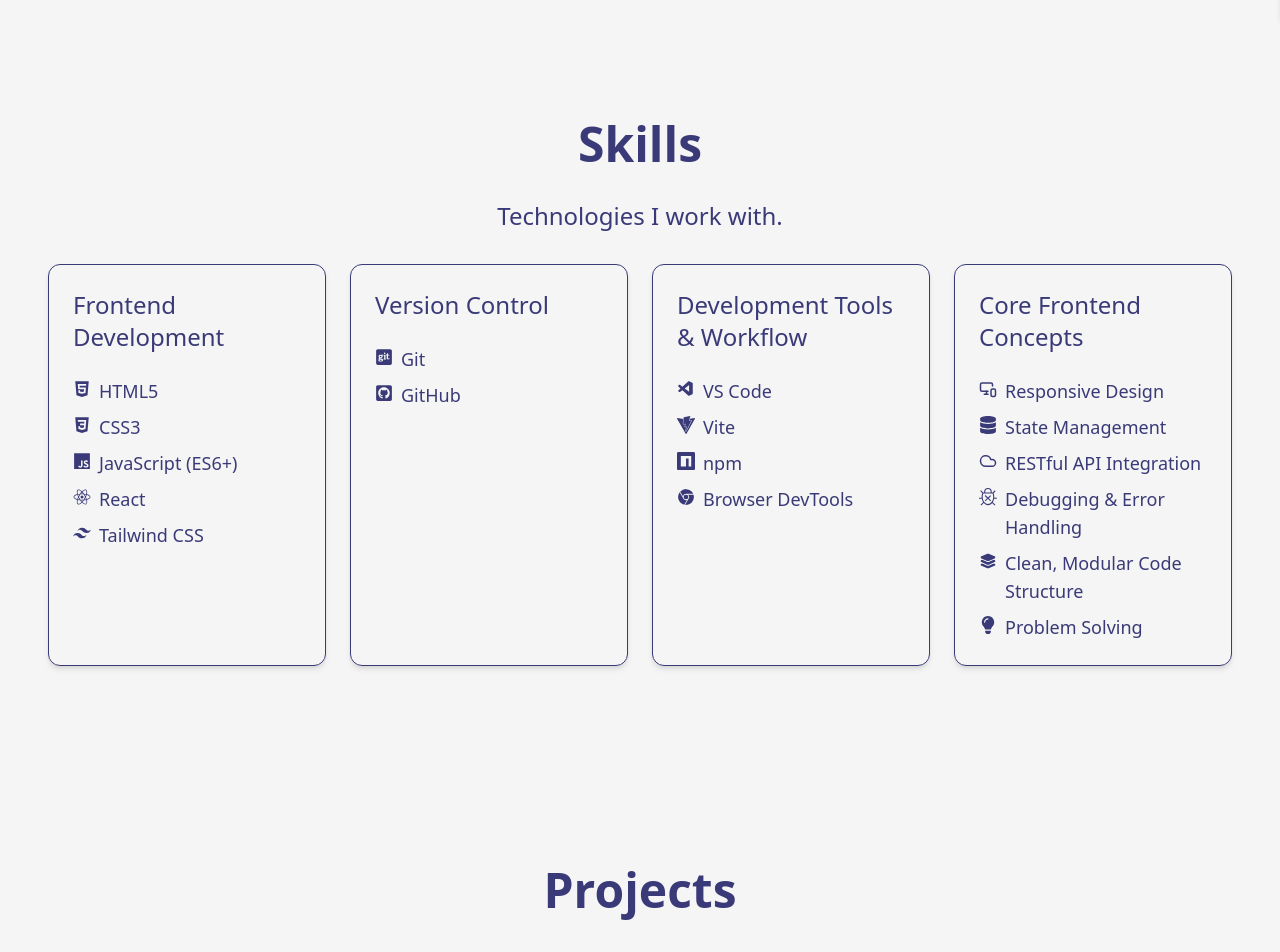
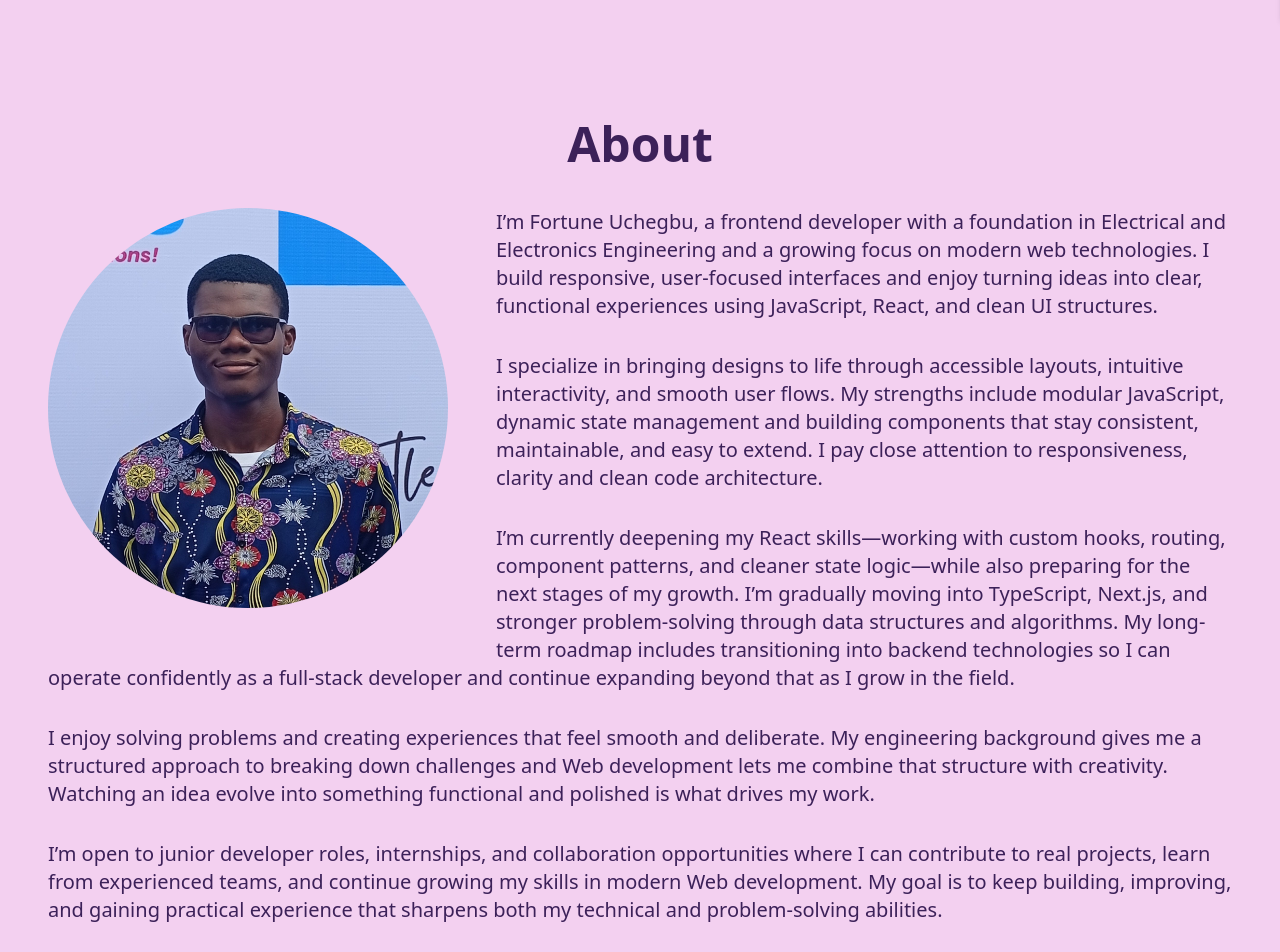
Before and after one commit to Fortune-Uchegbu/portfolio-website, a React (Vite) app: page / in a window 1280 px wide. Shown: the part 780-1732 px from the top of the page. Built offline with nearby package versions, Linux system fonts and the light colour scheme.

Commit message:
feat: add resume PDF, enhance About section with profile image and detailed description, and improve Contact form styling

```diff
--- a/src/App.jsx
+++ b/src/App.jsx
@@ -93,7 +93,7 @@
       handleResumeDownload={handleResumeDownload}
       />
       <main>
-        <About />
+        <About width={width} />
         <Skills />
         <Projects />
         <Contact />
--- a/src/sections/About.jsx
+++ b/src/sections/About.jsx
@@ -1,6 +1,32 @@
-const About = () => {
+import {Wrapper, SecHeading} from '../components';
+import paddings  from '../styles/paddingProgression.js';
+import ProfileImg from "../assets/images/ProfileHeadshot.jpg";
+
+const About = ({width}) => {
   return (
-    <section id="about"></section>
+    <section id="about">
+      <Wrapper classes={`flex flex-col text-medium lg:text-xl items-center gap-y-10 ${paddings.secheight}`}>
+        <SecHeading title ={'About'} />
+        <div className={width < 1024 ? 'flex flex-col items-center' : ''}>
+          <img className='lg:float-left w-[400px] aspect-auto rounded-full lg:mr-12 mb-12 ' src={ProfileImg} alt="Profile-Headshot" />
+          <p className="text-start lg:mb-8 aboutMe">
+            I’m Fortune Uchegbu, a frontend developer with a foundation in Electrical and Electronics Engineering and a growing focus on modern web technologies. I build responsive, user-focused interfaces and enjoy turning ideas into clear, functional experiences using JavaScript, React, and clean UI structures.
+          </p>
+          <p className="text-start lg:mb-8 whatIDo">
+            I specialize in bringing designs to life through accessible layouts, intuitive interactivity, and smooth user flows. My strengths include modular JavaScript, dynamic state management and building components that stay consistent, maintainable, and easy to extend. I pay close attention to responsiveness, clarity and clean code architecture.
+          </p>
+          <p className="text-start lg:mb-8 whatI'mOnCurrenlty">
+            I’m currently deepening my React skills—working with custom hooks, routing, component patterns, and cleaner state logic—while also preparing for the next stages of my growth. I’m gradually moving into TypeScript, Next.js, and stronger problem-solving through data structures and algorithms. My long-term roadmap includes transitioning into backend technologies so I can operate confidently as a full-stack developer and continue expanding beyond that as I grow in the field.
+          </p>
+          <p className="text-start lg:mb-8 whyIBuild">
+            I enjoy solving problems and creating experiences that feel smooth and deliberate. My engineering background gives me a structured approach to breaking down challenges and Web development lets me combine that structure with creativity. Watching an idea evolve into something functional and polished is what drives my work.
+          </p>
+          <p className="text-start lg:mb-8 whatI'mLookingFor">
+            I’m open to junior developer roles, internships, and collaboration opportunities where I can contribute to real projects, learn from experienced teams, and continue growing my skills in modern Web development. My goal is to keep building, improving, and gaining practical experience that sharpens both my technical and problem-solving abilities.
+          </p>
+        </div>
+      </Wrapper>
+    </section>
   )
 }
 
--- a/src/sections/Contact.jsx
+++ b/src/sections/Contact.jsx
@@ -30,9 +30,9 @@
 
         <p className="text-xl">Open to exploring new roles and collaborations! I'm genuinely excited about opportunities for learning, growth, and contributing to innovative projects. Happy to connect and discuss ideas – feel free to reach out to me here.</p>
 
-        <section className="w-full flex flex-col md:flex-row gap-y-8">
+        <section className="w-full flex flex-col md:flex-row md:gap-x-10 gap-y-8">
           {/* contact card */}
-          <ul className="w-full space-y-3 ">
+          <ul className=" space-y-3 md:pt-7 px-2 grow">
             {contactData.map((data, index) => (
               <li key={index} className="hover:cursor-pointer text-xl flex gap-x-1 items-center w-full">
                 {data.icon}
--- a/src/sections/Hero.jsx
+++ b/src/sections/Hero.jsx
@@ -1,14 +1,13 @@
 import { Navbar, MainHero } from "./subsections";
 import { useState } from "react";
 
-const Hero = ({ width, setOpen, handleResumeDownload, handleSocial }) => {
+const Hero = ({ width, setOpen, handleSocial }) => {
   const [navHeight, setNavheight] = useState(0);
   return (
     <header id="hero" className="bg-pri-light dark:bg-pri-dark">
       <Navbar
         width = {width}
         setOpen ={setOpen}
-        handleResumeDownload={handleResumeDownload}
         handleSocial = {handleSocial}
         setHeight = {setNavheight}
       />
--- a/src/sections/subsections/ContactForm.jsx
+++ b/src/sections/subsections/ContactForm.jsx
@@ -3,27 +3,30 @@
 const ContactForm = ({ formRef, handleSubmit }) => {
   return (
     <form
+    className='grow'
     ref={formRef}
     id="contact-form"
-    className = 'flex flex-col w-full items-start gap-y-3 text-xl placeholder:text-sec-light dark:placeholder:text-sec-dark'
     onSubmit={handleSubmit}>
+      <fieldset className='flex flex-col md:justify-center min-w-full items-start gap-y-3 text-xl text-start'>
+        <legend className='mb-3 min-w-full'>You can also send me a direct mail below:</legend>
         <span className='flex flex-col gap-y-1'>
-          <label className='w-fit' htmlFor="#name">Name:</label>
-          <input id='name' className='bg-sec-dark text-pri-dark p-1 rounded-md' type="text" name="name" placeholder="Your Name" required />
+          <label className='w-fit px-1' htmlFor="name">Name:</label>
+          <input id='name' className=' bg-sec-dark text-pri-dark px-2 py-1 rounded-md placeholder:text-sec-light' type="text" autoComplete='on' name="name" placeholder="Your Name" required />
         </span>
         <span className='flex flex-col gap-y-1'>
-          <label className='w-fit' htmlFor="#email">Email:</label>
-          <input id='email' className='bg-sec-dark text-pri-dark p-1 rounded-md' type="email" name="email" placeholder="Your Mail" required />
+          <label className='w-fit px-1' htmlFor="email">Email:</label>
+          <input id='email' className='bg-sec-dark text-pri-dark px-2 py-1 rounded-md  placeholder:text-sec-light' type="email" autoComplete='on' name="email" placeholder="Your Mail" required />
         </span>
         <span className='flex flex-col gap-y-1'>
-          <label className='w-fit' htmlFor="#title">Title:</label>
-          <input id='title' className='bg-sec-dark text-pri-dark p-1 rounded-md' type="text" name="title" placeholder="Title" />
+          <label className='w-fit px-1' htmlFor="title">Title:</label>
+          <input id='title' className='bg-sec-dark text-pri-dark px-2 py-1 rounded-md  placeholder:text-sec-light' type="text" name="title" placeholder="Title" />
         </span>
         <span className='flex flex-col gap-y-1'>
-          <label className='w-fit' htmlFor="#message">Message:</label>
-          <textarea id='message' className='bg-sec-dark text-pri-dark p-1 rounded-md' name="message" placeholder="Message" required></textarea>
+          <label className='w-fit px-1' htmlFor="message">Message:</label>
+          <textarea id='message' className='bg-sec-dark text-pri-dark px-2 py-1 rounded-md  placeholder:text-sec-light' name="message" placeholder="Message" required></textarea>
         </span>
-        <button className='font-semibold px-6 py-2' type="submit">Send</button>
+        <button className='font-medium px-4 py-2 bg-accent rounded-xl text-sec-light dark:text-sec-dark' type="submit">Send</button>
+      </fieldset>
     </form>
 
   )
--- a/src/sections/subsections/Navbar.jsx
+++ b/src/sections/subsections/Navbar.jsx
@@ -5,7 +5,7 @@
 
 
 
-const Navbar = ({ width, setOpen, handleResumeDownload, handleSocial, setHeight }) => {
+const Navbar = ({ width, setOpen, handleSocial, setHeight }) => {
 
   const {ref, dimensions} = useComponentDimensions();
 
@@ -27,8 +27,7 @@
           <ThemeToggle />
           {width < 1024 ? <MenuButton setOpen ={setOpen} /> : null}
           {width >= 1024 ?
-          <CTAButton call = {'Download Resume'} action ={handleResumeDownload} /> :
-          null}
+          <a href="public/docs/fortune-resume.pdf" download><CTAButton call = {'Download Resume'}/></a> : null}
         </div>
       </Wrapper>
     </nav>
--- a/src/styles/index.css
+++ b/src/styles/index.css
@@ -4,29 +4,26 @@
 
 @theme {
   /* === Colours === */
-  --color-pri-dark: #181958;
+  /* --color-pri-dark: #181958;
   --color-sec-dark: #e6cbbe;
   --color-pri-light: #f5f5f5;
   --color-sec-light: #3a3a78;
   --color-accent: #e55b4f;
   --color-hover: #2d6a4f;
   --color-neutral-light: #dcdcdc;
-  --color-neutral-dark: #4b5563;
+  --color-neutral-dark: #4b5563; */
 
-  /* --color-pri-dark: #24187c;
-  --color-sec-dark: #24187c;
+  --color-pri-dark: #281b4e;
+  --color-sec-dark: #facfee;
 
-  --color-pri-dark: #24187c;
-  --color-sec-dark: #24187c;
+  --color-pri-light: #f3d0f0;
+  --color-sec-light: #3c2159;
 
-  --color-pri-light: #f5f5f5;
-  --color-sec-light: #3a3a78;
+  --color-accent: #e86a7a;
+  --color-hover: #5b2a86;
 
-  --color-accent: #e55b4f;
-  --color-hover: #2d6a4f;
-
-  --color-neutral-light: #dcdcdc;
-  --color-neutral-dark: #4b5563; */
+  --color-neutral-light: #e8e4ea;
+  --color-neutral-dark: #3c3f47;
 
   /* === Typography === */
   --font-heading: "Poppins", sans-serif;
@@ -65,6 +62,9 @@
   background-color: auto;
   padding: auto;
 }
+form span {
+  min-width: 100%;
+}
 @media screen and (min-width: 768px) {
   form * {
     width: 80%;
```
Also changed, not shown: src/assets/images/ProfileHeadshot.jpg (added), 1 other file (tests, documents, lock files or other folders).
